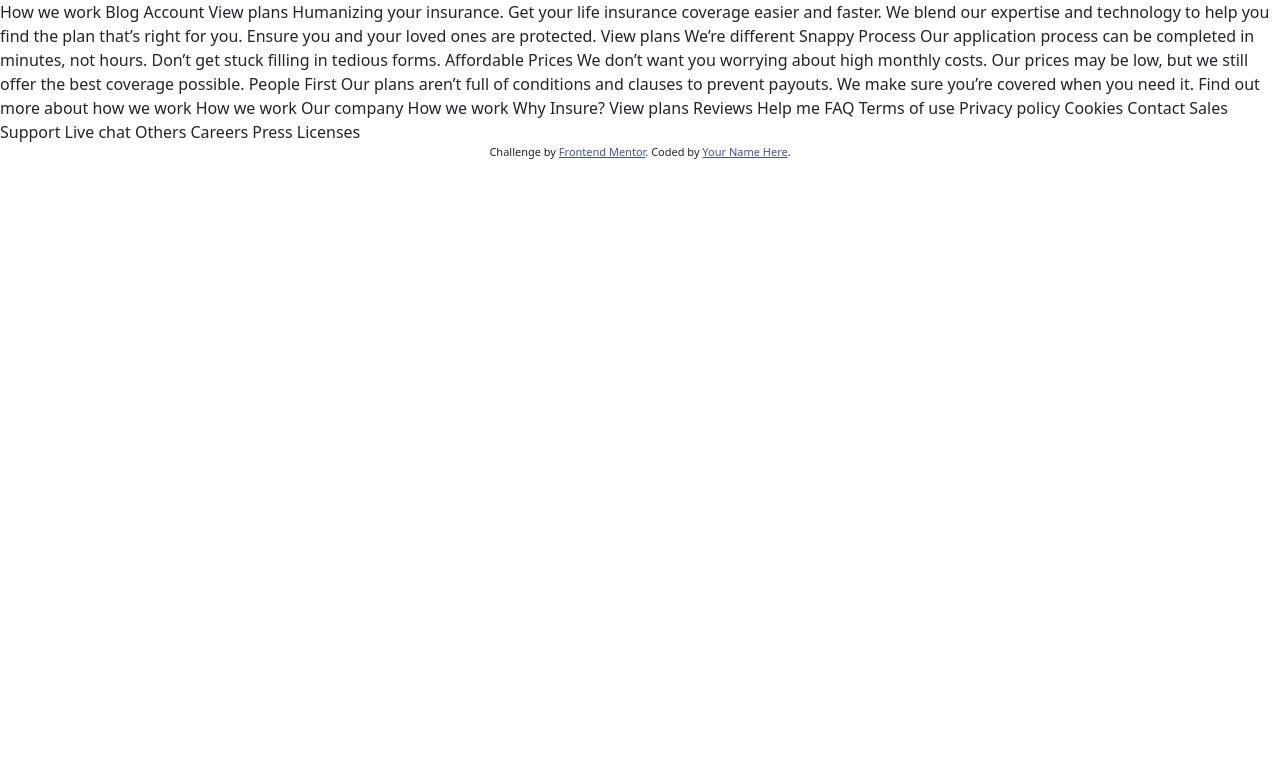
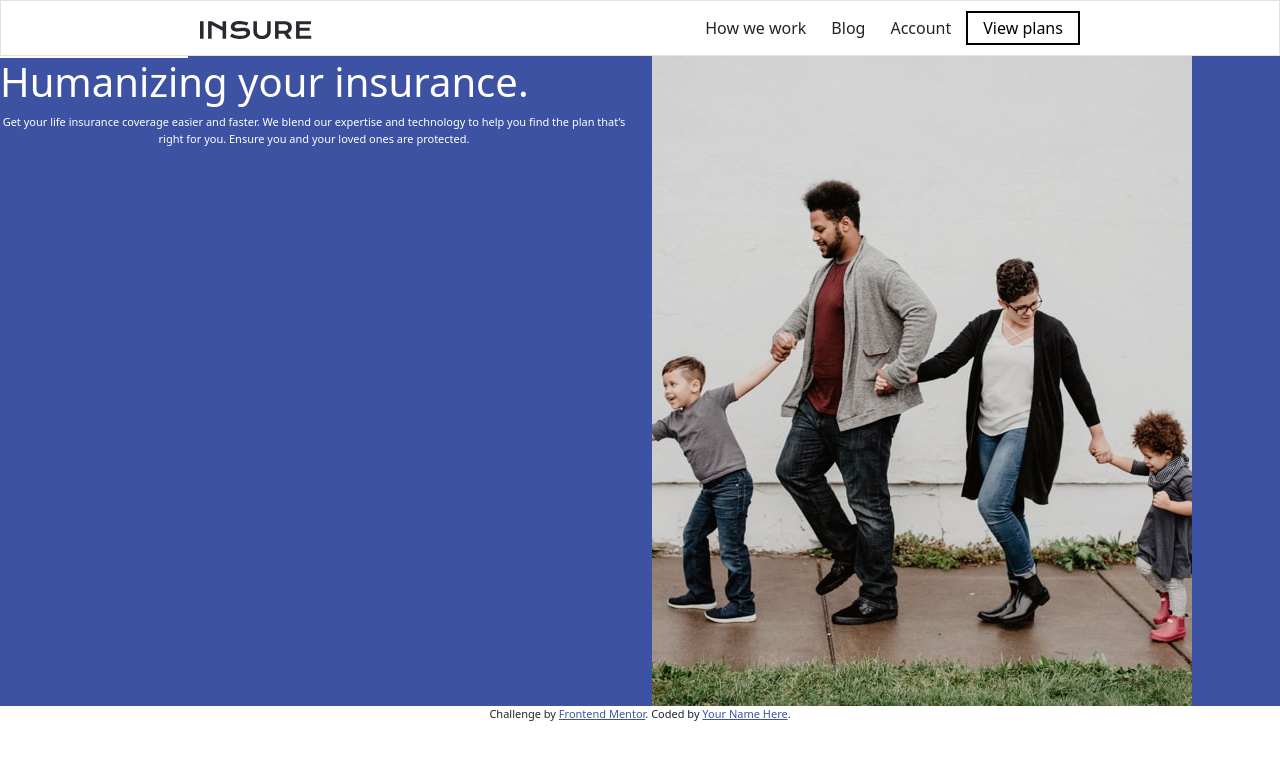
Before and after one commit to EmmanuelToluwanimi/frontend-mentor-insure-landing-page, a plain HTML site: page index.html in a window 1280 px wide. Drawn offline with nearby package versions, Linux system fonts and the light colour scheme.

Commit message:
work in progress

```diff
--- a/index.html
+++ b/index.html
@@ -7,6 +7,8 @@
   <!-- displays site properly based on user's device -->
 
   <link rel="icon" type="image/png" sizes="32x32" href="./images/favicon-32x32.png">
+
+  <link rel="stylesheet" href="style.css">
 
   <!--Bootstrap CSS CDN -->
   <link href="https://cdn.jsdelivr.net/npm/bootstrap@5.0.0-beta3/dist/css/bootstrap.min.css" rel="stylesheet"
@@ -29,66 +31,46 @@
 
 <body>
 
-  How we work
-  Blog
-  Account
-  View plans
+  <header>
 
-  Humanizing your insurance.
+    <nav class="desktop_nav border">
+      <div class="logo">
+        <img src="./images/logo.svg" alt="Insure logo image">
+      </div>
 
-  Get your life insurance coverage easier and faster. We blend our expertise
-  and technology to help you find the plan that’s right for you. Ensure you
-  and your loved ones are protected.
+      <div class="desktop_list">
+        <span class="">How we work</span>
+        <span>Blog</span>
+        <span>Account</span>
 
-  View plans
+        <button>
+          View plans
+        </button>
 
-  We’re different
+      </div>
+    </nav>
+  </header>
 
-  Snappy Process
+  <main>
+    <section class="row hero">
 
-  Our application process can be completed in minutes, not hours. Don’t get
-  stuck filling in tedious forms.
+      <div class="hero_block col-6">
+        <div class="hero_line"></div>
+        <h1 class="hero_title">
+          Humanizing your insurance.
+        </h1>
+        <p class="hero_caption attribution">
+          Get your life insurance coverage easier and faster. We blend our expertise
+          and technology to help you find the plan that’s right for you. Ensure you
+          and your loved ones are protected.
+        </p>
+      </div>
+      <div class="col-6 hero_img">
+        <img src="./images/image-intro-desktop.jpg" alt="Family holding handling">
+      </div>
 
-  Affordable Prices
-
-  We don’t want you worrying about high monthly costs. Our prices may be low,
-  but we still offer the best coverage possible.
-
-  People First
-
-  Our plans aren’t full of conditions and clauses to prevent payouts. We make
-  sure you’re covered when you need it.
-
-  Find out more about how we work
-
-  How we work
-
-  Our company
-
-  How we work
-  Why Insure?
-  View plans
-  Reviews
-
-  Help me
-
-  FAQ
-  Terms of use
-  Privacy policy
-  Cookies
-
-  Contact
-
-  Sales
-  Support
-  Live chat
-
-  Others
-
-  Careers
-  Press
-  Licenses
-
+    </section>
+  </main>
 
   <div class="attribution">
     Challenge by <a href="https://www.frontendmentor.io?ref=challenge" target="_blank">Frontend Mentor</a>.
--- a/style.css
+++ b/style.css
@@ -0,0 +1,41 @@
+body{
+    padding: 0px;
+    margin: 0px;
+}
+
+.desktop_nav{
+    display: flex;
+    justify-content: space-around;
+    align-items: center;
+    padding: 10px;
+    background-color: white;
+}
+
+.desktop_list{
+    display: flex;
+    justify-content: space-between;
+    align-items: center;
+}
+
+.desktop_list span{
+    padding: 3px 10px 3px 10px;
+    margin-left: 5px;
+}
+
+.desktop_list button{
+    padding: 3px 15px 3px 15px;
+    background-color: white;
+    border: 2px solid black;
+    margin-left: 5px;
+    font-weight: 500;
+}
+
+.hero{
+    background-color: hsl(228, 45%, 44%);
+    color: white;
+}
+
+.hero_line{
+    border: 1px solid white;
+    width: 30%;
+}
```
